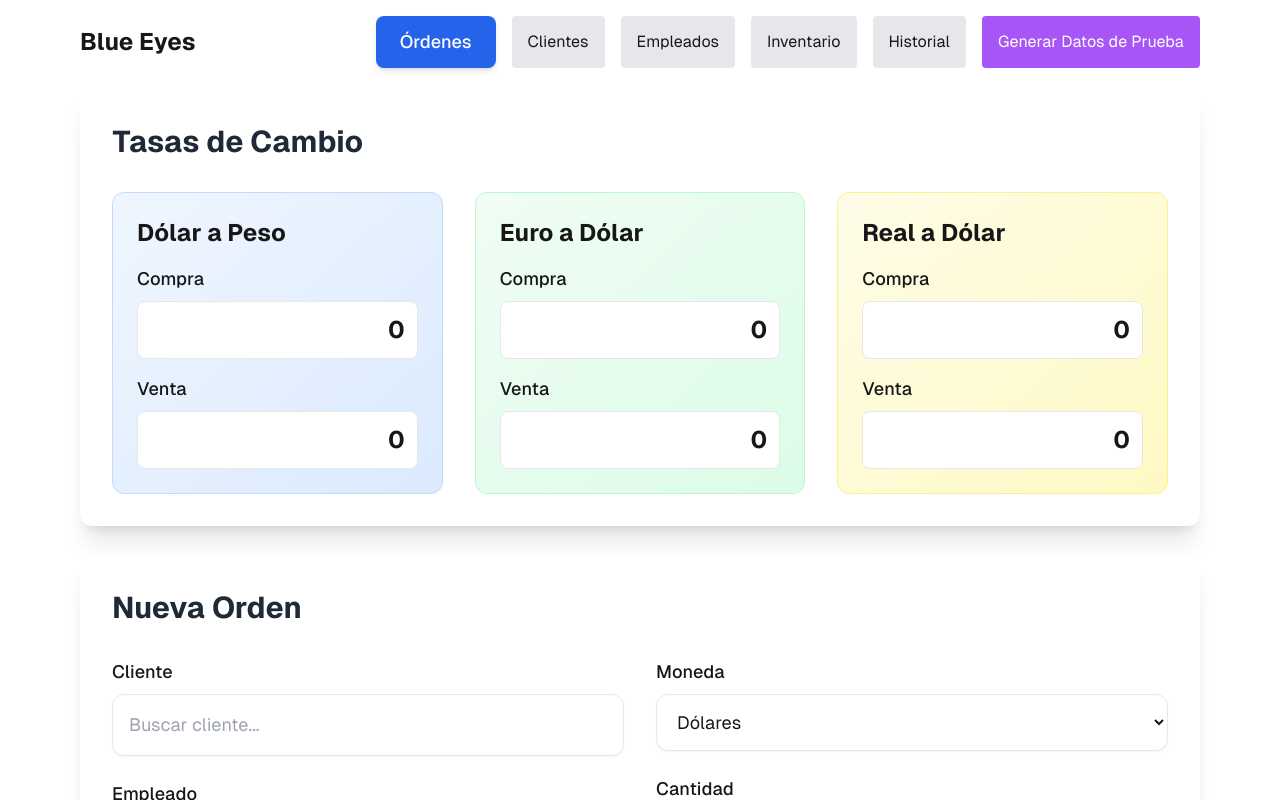
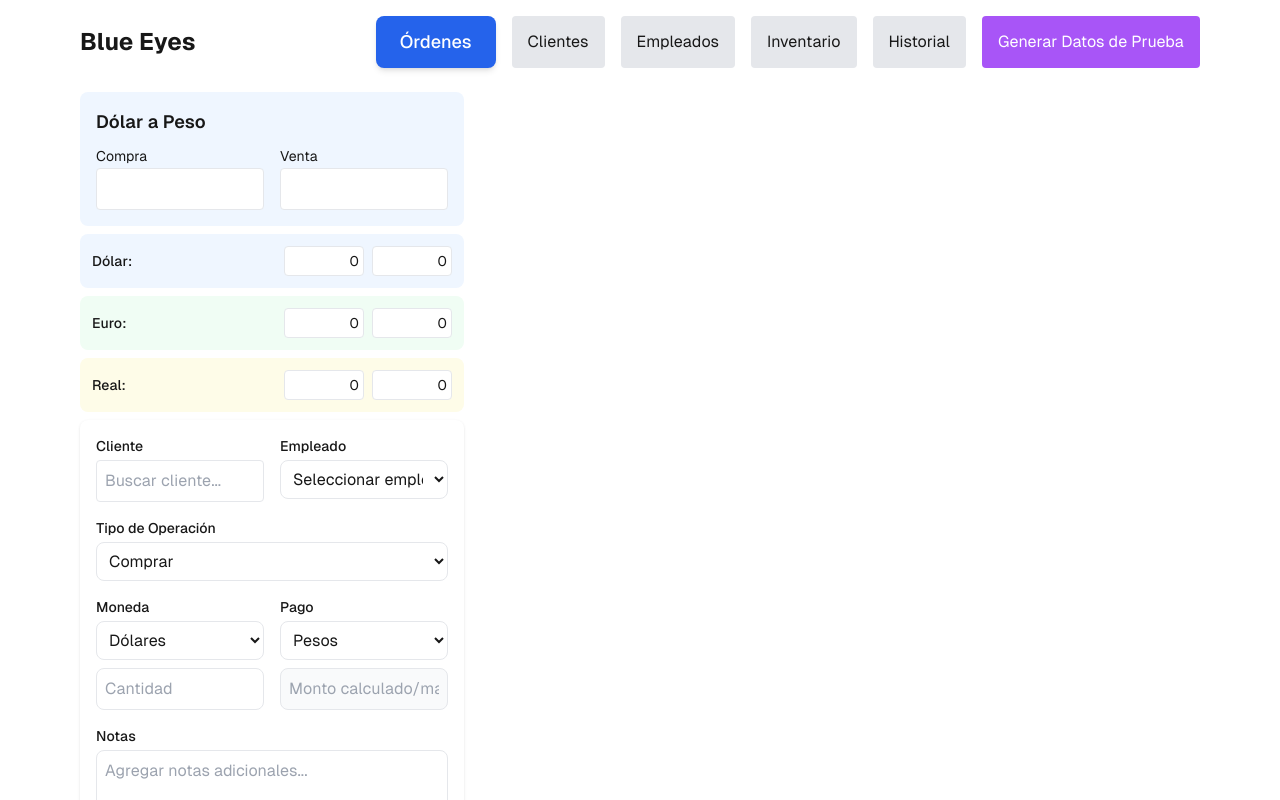
Before and after one commit to guadadorna/mi-negocio, a Next.js app: page / in a window 1280 px wide. Shown: the top 800 px of the page. Built offline with nearby package versions, Linux system fonts and the light colour scheme.

Commit message:
Update styling and fix input issues

```diff
--- a/app/page.tsx
+++ b/app/page.tsx
@@ -394,220 +394,230 @@ export default function Home() {
     }, [formData.amount, newTransaction.item, newTransaction.payment, newTransaction.type, calculatePaymentAmount]);
 
     return (
-      <div className="space-y-8">
-        {/* Exchange Rates Section */}
-          <div className="bg-white shadow-xl rounded-xl p-8">
-            <h2 className="text-3xl font-bold mb-8 text-gray-800">Tasas de Cambio</h2>
-            <div className="grid grid-cols-1 md:grid-cols-3 gap-8">
-              {/* Dólar a Peso */}
-              <div className="p-6 bg-gradient-to-br from-blue-50 to-blue-100 rounded-xl border border-blue-200">
-                <h3 className="text-2xl font-bold mb-4">Dólar a Peso</h3>
-                <div className="space-y-4">
-                  <div>
-                    <label className="block text-lg font-medium mb-2">Compra</label>
-                    <input
-                      type="number"
-                      className="w-full p-3 text-2xl font-bold text-right border rounded-lg focus:ring-2 focus:ring-blue-500"
-                      value={rates.dolarToPeso.buy}
-                      onChange={(e) => onRatesChange({
+      <div className="mb-4 space-y-2 max-w-sm">
+{/* Exchange Rate Input */}
+<div className="p-4 bg-blue-50 rounded-lg">
+  <h3 className="text-lg font-semibold mb-2">Dólar a Peso</h3>
+  <div className="flex justify-between gap-4">
+    <div className="flex-1">
+      <label className="text-sm">Compra</label>
+      <input
+        type="text"
+        className="w-full p-2 text-right border rounded"
+        value={rates.dolarToPeso.buy === 0 ? '' : rates.dolarToPeso.buy}
+        onChange={(e) => {
+          const value = e.target.value;
+          if (value === '' || /^\d*\.?\d*$/.test(value)) {
+            onRatesChange({
               ...rates,
               dolarToPeso: {
                 ...rates.dolarToPeso,
-                          buy: parseFloat(e.target.value) || 0
-                        }
-                      })}
-                    />
-                  </div>
-                  <div>
-                    <label className="block text-lg font-medium mb-2">Venta</label>
-                    <input
-                      type="number"
-                      className="w-full p-3 text-2xl font-bold text-right border rounded-lg focus:ring-2 focus:ring-blue-500"
-                      value={rates.dolarToPeso.sell}
-                      onChange={(e) => onRatesChange({
+                buy: value === '' ? 0 : parseFloat(value)
+              }
+            });
+          }
+        }}
+      />
+    </div>
+    <div className="flex-1">
+      <label className="text-sm">Venta</label>
+      <input
+        type="text"
+        className="w-full p-2 text-right border rounded"
+        value={rates.dolarToPeso.sell === 0 ? '' : rates.dolarToPeso.sell}
+        onChange={(e) => {
+          const value = e.target.value;
+          if (value === '' || /^\d*\.?\d*$/.test(value)) {
+            onRatesChange({
               ...rates,
               dolarToPeso: {
                 ...rates.dolarToPeso,
-                          sell: parseFloat(e.target.value) || 0
-                        }
-                      })}
-                    />
-                  </div>
-                </div>
-              </div>
-
-              {/* Euro a Dólar */}
-              <div className="p-6 bg-gradient-to-br from-green-50 to-green-100 rounded-xl border border-green-200">
-                <h3 className="text-2xl font-bold mb-4">Euro a Dólar</h3>
-                <div className="space-y-4">
-                  <div>
-                    <label className="block text-lg font-medium mb-2">Compra</label>
-                    <input
-                      type="number"
-                      className="w-full p-3 text-2xl font-bold text-right border rounded-lg focus:ring-2 focus:ring-green-500"
-                      value={rates.euroToDolar.buy}
-                      onChange={(e) => onRatesChange({
+                sell: value === '' ? 0 : parseFloat(value)
+              }
+            });
+          }
+        }}
+      />
+    </div>
+  </div>
+</div>
+
+
+
+
+
+
+
+
+        {/* Dólar */}
+          <div className="bg-blue-50 p-3 rounded-lg">
+              <div className="flex items-center justify-between">
+                <span className="font-medium text-sm">Dólar:</span>
+                <div className="flex gap-2">
+                  <input
+                    type="text" // Changed from number to text
+                    inputMode="decimal" // Better mobile experience
+                    className="w-20 p-1 text-sm border rounded text-right"
+                    placeholder="Compra"
+                    value={rates.dolarToPeso.buy.toString()}
+                    onChange={(e) => {
+                      const value = e.target.value.replace(/[^\d.]/g, '');
+                      onRatesChange({
+                        ...rates,
+                        dolarToPeso: {
+                          ...rates.dolarToPeso,
+                          buy: value === '' ? 0 : parseFloat(value)
+                        }
+                      });
+                    }}
+                  />
+                  <input
+                    type="text"
+                    inputMode="decimal"
+                    className="w-20 p-1 text-sm border rounded text-right"
+                    placeholder="Venta"
+                    value={rates.dolarToPeso.sell}
+                    onChange={(e) => {
+                      const value = e.target.value.replace(/[^\d.]/g, '');
+                      onRatesChange({
+                        ...rates,
+                        dolarToPeso: { ...rates.dolarToPeso, sell: parseFloat(value) || 0 }
+                      });
+                    }}
+                  />
+                </div>
+              </div>
+            </div>
+            {/* Euro */}
+          <div className="bg-green-50 p-3 rounded-lg">
+              <div className="flex items-center justify-between">
+                <span className="font-medium text-sm">Euro:</span>
+                <div className="flex gap-2">
+                  <input
+                    type="text" // Changed from number to text
+                    inputMode="decimal" // Better mobile experience
+                    className="w-20 p-1 text-sm border rounded text-right"
+                    placeholder="Compra"
+                    value={rates.euroToDolar.buy.toString()}
+                    onChange={(e) => {
+                      const value = e.target.value.replace(/[^\d.]/g, '');
+                      onRatesChange({
                         ...rates,
                         euroToDolar: {
                           ...rates.euroToDolar,
-                          buy: parseFloat(e.target.value) || 0
-                        }
-                      })}
-                    />
-                  </div>
-                  <div>
-                    <label className="block text-lg font-medium mb-2">Venta</label>
-                    <input
-                      type="number"
-                      className="w-full p-3 text-2xl font-bold text-right border rounded-lg focus:ring-2 focus:ring-green-500"
+                          buy: value === '' ? 0 : parseFloat(value)
+                        }
+                      });
+                    }}
+                  />
+                  <input
+                    type="text"
+                    inputMode="decimal"
+                    className="w-20 p-1 text-sm border rounded text-right"
+                    placeholder="Venta"
                     value={rates.euroToDolar.sell}
-                      onChange={(e) => onRatesChange({
+                    onChange={(e) => {
+                      const value = e.target.value.replace(/[^\d.]/g, '');
+                      onRatesChange({
                         ...rates,
-                        euroToDolar: {
-                          ...rates.euroToDolar,
-                          sell: parseFloat(e.target.value) || 0
-                        }
-                      })}
-                    />
-                  </div>
-                </div>
-              </div>
-
-              {/* Real a Dólar */}
-              <div className="p-6 bg-gradient-to-br from-yellow-50 to-yellow-100 rounded-xl border border-yellow-200">
-                <h3 className="text-2xl font-bold mb-4">Real a Dólar</h3>
-                <div className="space-y-4">
-                  <div>
-                    <label className="block text-lg font-medium mb-2">Compra</label>
-                    <input
-                      type="number"
-                      className="w-full p-3 text-2xl font-bold text-right border rounded-lg focus:ring-2 focus:ring-yellow-500"
-                      value={rates.realToDolar.buy}
-                      onChange={(e) => onRatesChange({
+                        euroToDolar: { ...rates.euroToDolar, sell: parseFloat(value) || 0 }
+                      });
+                    }}
+                  />
+                </div>
+              </div>
+            </div>
+
+            {/* Real */}
+          <div className="bg-yellow-50 p-3 rounded-lg">
+              <div className="flex items-center justify-between">
+                <span className="font-medium text-sm">Real:</span>
+                <div className="flex gap-2">
+                  <input
+                    type="text" // Changed from number to text
+                    inputMode="decimal" // Better mobile experience
+                    className="w-20 p-1 text-sm border rounded text-right"
+                    placeholder="Compra"
+                    value={rates.realToDolar.buy.toString()}
+                    onChange={(e) => {
+                      const value = e.target.value.replace(/[^\d.]/g, '');
+                      onRatesChange({
                         ...rates,
                         realToDolar: {
                           ...rates.realToDolar,
-                          buy: parseFloat(e.target.value) || 0
-                        }
-                      })}
-                    />
-                  </div>
-                  <div>
-                    <label className="block text-lg font-medium mb-2">Venta</label>
-                    <input
-                      type="number"
-                      className="w-full p-3 text-2xl font-bold text-right border rounded-lg focus:ring-2 focus:ring-yellow-500"
+                          buy: value === '' ? 0 : parseFloat(value)
+                        }
+                      });
+                    }}
+                  />
+                  <input
+                    type="text"
+                    inputMode="decimal"
+                    className="w-20 p-1 text-sm border rounded text-right"
+                    placeholder="Venta"
                     value={rates.realToDolar.sell}
-                      onChange={(e) => onRatesChange({
+                    onChange={(e) => {
+                      const value = e.target.value.replace(/[^\d.]/g, '');
+                      onRatesChange({
                         ...rates,
-                        realToDolar: {
-                          ...rates.realToDolar,
-                          sell: parseFloat(e.target.value) || 0
-                        }
-                      })}
-                    />
-                  </div>
-                </div>
-              </div>
-            </div>
-          </div>
-
-         {/* New Order Section */}
-      <div className="bg-white shadow-xl rounded-xl p-8">
-        <h2 className="text-3xl font-bold mb-8 text-gray-800">
-          {editingOrder ? 'Editar Orden' : 'Nueva Orden'}
-        </h2>
-
-        {/* Operation Summary Box */}
-        {formData.amount && calculatedPaymentAmount > 0 && (
-          <div className="mb-8 p-6 bg-gradient-to-br from-blue-100 to-blue-200 rounded-xl border-2 border-blue-300">
-            <h3 className="text-2xl font-bold mb-4 text-blue-900">Resumen de la Operación</h3>
-            <div className="grid grid-cols-1 md:grid-cols-2 gap-6 text-xl">
-              <div className="space-y-3">
-                <p className="flex justify-between">
-                  <span className="font-medium">Operación:</span>
-                  <span className="font-bold">
-                    {newTransaction.type === 'buy' ? 'Compra' : 'Venta'}
-                  </span>
-                </p>
-                <p className="flex justify-between">
-                  <span className="font-medium">Cantidad:</span>
-                  <span className="font-bold">
-                    {formData.amount} {newTransaction.item}
-                  </span>
-                </p>
-              </div>
-              <div className="space-y-3">
-                <p className="flex justify-between">
-                  <span className="font-medium">
-                    {newTransaction.type === 'buy' ? 'A pagar' : 'A recibir'}:
-                  </span>
-                  <span className="font-bold text-blue-800">
-                    {calculatedPaymentAmount.toLocaleString('es-AR', {
-                      minimumFractionDigits: 2,
-                      maximumFractionDigits: 2
-                    })} {newTransaction.payment}
-                  </span>
-                </p>
-                <p className="flex justify-between text-blue-700">
-                  <span className="font-medium">Tasa efectiva:</span>
-                  <span className="font-bold">
-                    {(calculatedPaymentAmount / Number(formData.amount)).toLocaleString('es-AR', {
-                      minimumFractionDigits: 2,
-                      maximumFractionDigits: 2
-                    })} {newTransaction.payment}/{newTransaction.item}
-                  </span>
-                </p>
-              </div>
-            </div>
-          </div>
-        )}
-
-        <div className="grid grid-cols-1 md:grid-cols-2 gap-8">
-          {/* Left Column */}
-          <div className="space-y-6">
+                        realToDolar: { ...rates.realToDolar, sell: parseFloat(value) || 0 }
+                      });
+                    }}
+                  />
+                </div>
+              </div>
+            </div>
+
+{/* New Order Section - Reorganized */}
+<div className="bg-white shadow rounded-lg p-4">
+  {/* Client and Employee Row */}
+  <div className="grid grid-cols-2 gap-4 mb-4">
     {/* Client Selection */}
 <div className="relative">
-              <label className="block text-lg font-medium mb-2">Cliente</label>
+  <label className="block text-sm font-medium mb-1">Cliente</label>
+  <div className="relative">
     <input
       type="text"
       placeholder="Buscar cliente..."
-                className="w-full p-4 text-lg border rounded-xl shadow-sm focus:ring-2 focus:ring-blue-500"
-                value={formData.searchTerm}
-                onChange={e => setFormData(prev => ({ ...prev, searchTerm: e.target.value }))}
-              />
-              {formData.searchTerm && (
-                <div className="absolute z-10 w-full mt-2 bg-white border rounded-xl shadow-lg max-h-64 overflow-auto">
+      className="w-full p-2 border rounded"
+      value={newTransaction.client ? `${newTransaction.client.name} - ${newTransaction.client.phone}` : formData.searchTerm}
+      onChange={(e) => {
+        if (!newTransaction.client) {
+          setFormData(prev => ({ ...prev, searchTerm: e.target.value }));
+        }
+      }}
+      onFocus={() => {
+        if (newTransaction.client) {
+          setNewTransaction(prev => ({ ...prev, client: null }));
+          setFormData(prev => ({ ...prev, searchTerm: '' }));
+        }
+      }}
+    />
+    {formData.searchTerm && !newTransaction.client && filteredClients.length > 0 && (
+      <div className="absolute z-50 w-full mt-1 bg-white border rounded shadow-lg max-h-48 overflow-auto">
         {filteredClients.map(client => (
           <div
             key={client.id}
-                      className="p-4 hover:bg-blue-50 cursor-pointer border-b last:border-b-0"
+            className="p-2 hover:bg-blue-50 cursor-pointer border-b last:border-b-0"
             onClick={() => {
-                        setNewTransaction(prev => ({
-                          ...prev,
-                          client: client
-                        }));
+              setNewTransaction(prev => ({ ...prev, client }));
               setFormData(prev => ({ ...prev, searchTerm: '' }));
             }}
           >
-                      <div className="font-semibold text-lg">{client.name}</div>
-                      <div className="text-gray-600">{client.address}</div>
-                      <div className="text-gray-600">{client.phone}</div>
+            <div className="font-medium">{client.name}</div>
+            <div className="text-sm text-gray-600">{client.phone}</div>
           </div>
         ))}
       </div>
     )}
   </div>
-
-            {/* Employee Selection */}
+</div>
     <div>
-              <label className="block text-lg font-medium mb-2">Empleado</label>
+      <label className="block text-sm font-medium mb-1">Empleado</label>
       <select
-                className="w-full p-4 text-lg border rounded-xl shadow-sm focus:ring-2 focus:ring-blue-500"
+        className="w-full p-2 border rounded-lg"
         value={newTransaction.employee}
-                onChange={(e) =>
-                  setNewTransaction(prev => ({ ...prev, employee: e.target.value }))
-                }
+        onChange={(e) => setNewTransaction(prev => ({ ...prev, employee: e.target.value }))}
       >
         <option value="">Seleccionar empleado</option>
         {employees.map(emp => (
@@ -615,98 +625,94 @@ export default function Home() {
         ))}
       </select>
     </div>
+  </div>
 
   {/* Transaction Type */}
-            <div>
-              <label className="block text-lg font-medium mb-2">Tipo de Operación</label>
+  <div className="mb-4">
+    <label className="block text-sm font-medium mb-1">Tipo de Operación</label>
     <select
-                className="w-full p-4 text-lg border rounded-xl shadow-sm focus:ring-2 focus:ring-blue-500"
+      className="w-full p-2 border rounded-lg"
       value={newTransaction.type}
-                onChange={(e) =>
-                  setNewTransaction(prev => ({
+      onChange={(e) => setNewTransaction(prev => ({
         ...prev,
         type: e.target.value as TransactionType,
-                  }))
-                }
+      }))}
     >
       <option value="buy">Comprar</option>
       <option value="sell">Vender</option>
     </select>
   </div>
-          </div>
-
-          {/* Right Column */}
-          <div className="space-y-6">
-            {/* Currency Selection */}
+
+  {/* Currency Exchange Row */}
+  <div className="grid grid-cols-2 gap-4 mb-4">
     <div>
-              <label className="block text-lg font-medium mb-2">Moneda</label>
+      <label className="block text-sm font-medium mb-1">Moneda</label>
       <select
-                className="w-full p-4 text-lg border rounded-xl shadow-sm focus:ring-2 focus:ring-blue-500"
+        className="w-full p-2 border rounded-lg"
         value={newTransaction.item}
-                onChange={(e) =>
-                  setNewTransaction(prev => ({
+        onChange={(e) => setNewTransaction(prev => ({
           ...prev,
           item: e.target.value as CurrencyType,
-                  }))
-                }
+        }))}
       >
         <option value="dolares">Dólares</option>
         <option value="euros">Euros</option>
         <option value="reales">Reales</option>
         <option value="pesos">Pesos</option>
       </select>
-            </div>
-
-            {/* Amount */}
+      <input
+        type="text"
+        inputMode="decimal"
+        className="w-full mt-2 p-2 border rounded-lg"
+        value={formData.amount}
+        onChange={(e) => {
+          const value = e.target.value.replace(/[^\d.]/g, '');
+          setFormData(prev => ({ ...prev, amount: value }))
+        }}
+        placeholder="Cantidad"
+      />
+    </div>
+
     <div>
-              <label className="block text-lg font-medium mb-2">Cantidad</label>
-              <input
-                type="number"
-                className="w-full p-4 text-lg border rounded-xl shadow-sm focus:ring-2 focus:ring-blue-500"
-                value={formData.amount}
-                onChange={(e) =>
-                  setFormData(prev => ({ ...prev, amount: e.target.value }))
-                }
-                placeholder="Ingrese cantidad"
-              />
-            </div>
-
-            {/* Payment Type */}
-            <div>
-              <label className="block text-lg font-medium mb-2">Método de Pago</label>
+      <label className="block text-sm font-medium mb-1">Pago</label>
       <select
-                className="w-full p-4 text-lg border rounded-xl shadow-sm focus:ring-2 focus:ring-blue-500"
+        className="w-full p-2 border rounded-lg"
         value={newTransaction.payment}
-                onChange={(e) =>
-                  setNewTransaction(prev => ({
+        onChange={(e) => setNewTransaction(prev => ({
           ...prev,
           payment: e.target.value as CurrencyType,
-                  }))
-                }
+        }))}
       >
         <option value="pesos">Pesos</option>
         <option value="dolares">Dólares</option>
         <option value="euros">Euros</option>
         <option value="reales">Reales</option>
       </select>
-            </div>
+      <input
+        type="text"
+        inputMode="decimal"
+        className="w-full mt-2 p-2 border rounded-lg bg-gray-50"
+        value={calculatedPaymentAmount > 0 ? calculatedPaymentAmount.toFixed(2) : ''}
+        onChange={(e) => {
+          const value = e.target.value.replace(/[^\d.]/g, '');
+          setCalculatedPaymentAmount(parseFloat(value) || 0);
+        }}
+        placeholder="Monto calculado/manual"
+      />
     </div>
   </div>
 
   {/* Notes */}
-        <div className="mt-8">
-          <label className="block text-lg font-medium mb-2">Notas</label>
+  <div className="mb-4">
+    <label className="block text-sm font-medium mb-1">Notas</label>
     <textarea
-            className="w-full p-4 text-lg border rounded-xl shadow-sm focus:ring-2 focus:ring-blue-500"
+      className="w-full p-2 border rounded-lg"
       value={formData.notes}
-            onChange={(e) =>
-              setFormData(prev => ({ ...prev, notes: e.target.value }))
-            }
-            rows={3}
+      onChange={(e) => setFormData(prev => ({ ...prev, notes: e.target.value }))}
+      rows={2}
       placeholder="Agregar notas adicionales..."
     />
   </div>
-
   {/* Action Buttons */}
   <div className="mt-8 flex gap-4">
           <button
```
Lines whose indentation alone changed are shown as unchanged.
